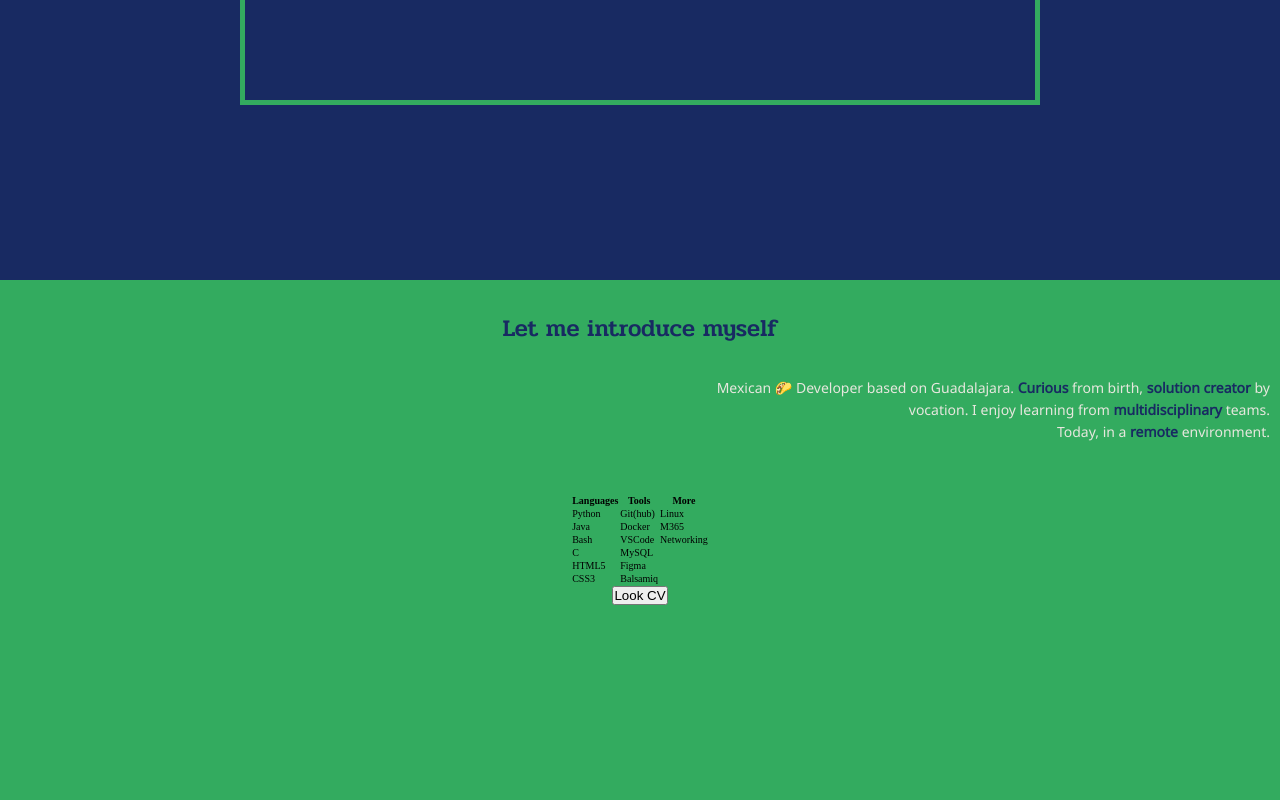
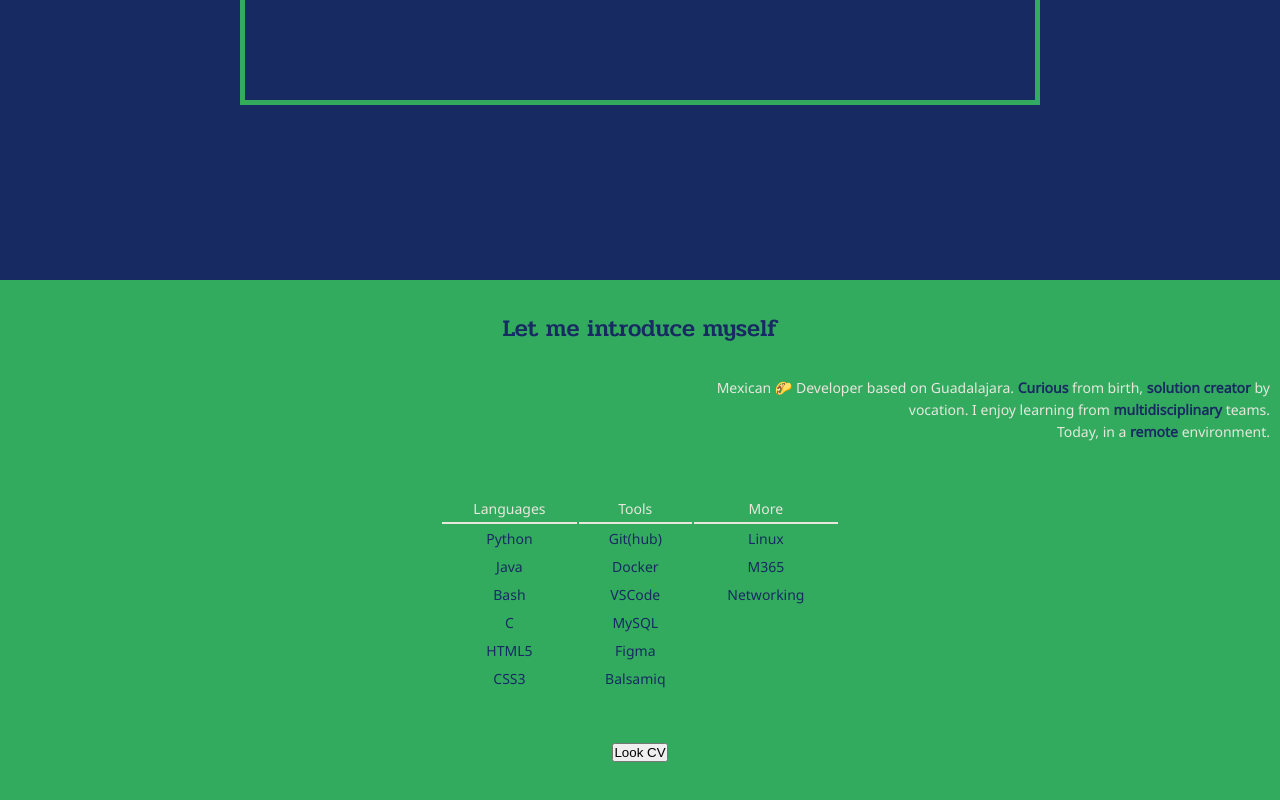
Before and after one commit to cyaelcastro/cyaelcastro.github.io, a plain HTML site: page index.html in a window 1280 px wide. Shown: the part 520-1320 px from the top of the page. Drawn offline with Linux system fonts and the light colour scheme.

Commit message:
Add styles in table with self introduction: font style, font color, size

```diff
--- a/assets/styles/style.css
+++ b/assets/styles/style.css
@@ -146,3 +146,28 @@ header li{
     color: var(--not-cadet-blue);
     font-weight: bold;
 }
+
+.self-introduction-section__skills{
+    width: 80%;
+    height: 200px;
+    max-width: 400px;
+    font-family: var(--body-font-family);
+    margin-bottom: 50px;
+}
+
+.self-introduction-section__skills th{
+    color: var(--grey);
+    font-size: 1.4rem;
+    font-weight: 500;
+    margin-bottom: 40px;
+    border-bottom: 2px solid var(--grey);
+    margin: 0 50px;
+}
+
+.self-introduction-section__skills td{
+    margin-left: 50px;
+    margin-right: 50px;
+    color: var(--not-cadet-blue);
+    font-size: 1.4rem;
+    text-align: center;
+}
```
